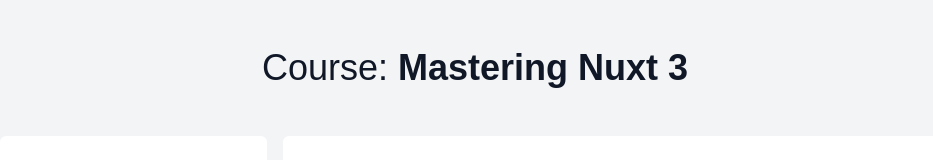
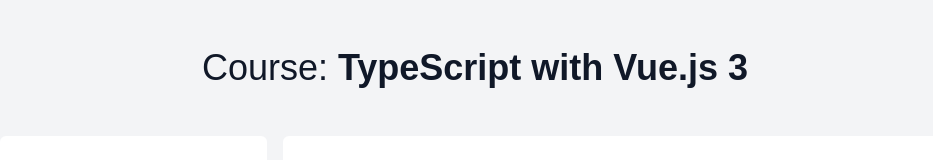
Before and after one commit to MartaSolo/course-platform, a Nuxt app: page /course/chapter/1-chapter-1/lesson/1-introduction-to-typescript-with-vue-js-3 in a window 1280 px wide. Shown: the top 160 px of the page, without its empty margins (165-1098 px from the left). Built offline with nearby package versions, Linux system fonts and the light colour scheme.

Commit message:
Add client side error handling

```diff
--- a/app/composables/useCourse.ts
+++ b/app/composables/useCourse.ts
@@ -1,14 +1,43 @@
 import courseData from "./courseData";
 
-export const useCourse = () => {
+type Lesson = {
+  title: string;
+  slug: string;
+  number: number;
+  downloadUrl: string;
+  sourceUrl?: string;
+  videoId: number;
+  text: string;
+  path: string;
+};
+
+type Chapter = {
+  title: string;
+  slug: string;
+  number: number;
+  lessons: Lesson[];
+};
+
+type Course = {
+  title: string;
+  chapters: Chapter[];
+};
+
+export const useCourse = (): Course => {
+  const chapters = courseData.chapters.map<Chapter>((chapter) => {
+    const lessons = chapter.lessons.map<Lesson>((lesson) => ({
+      ...lesson,
+      path: `/course/chapter/${chapter.slug}/lesson/${lesson.slug}`,
+    }));
+    return {
+      ...chapter,
+      lessons,
+    };
+  });
+
   return {
     ...courseData,
-    chapters: courseData.chapters.map((chapter) => ({
-      ...chapter,
-      lessons: chapter.lessons.map((lesson) => ({
-        ...lesson,
-        path: `/course/chapter/${chapter.slug}/lesson/${lesson.slug}`,
-      })),
-    })),
+    title: courseData.title,
+    chapters,
   };
 };
--- /dev/null
+++ b/app/layouts/default.vue
@@ -0,0 +1,11 @@
+<script setup lang="ts"></script>
+
+<template>
+  <div
+    class="p-12 bg-gray-100 w-full h-full min-h-screen flex flex-col items-center"
+  >
+    <slot />
+  </div>
+</template>
+
+<style scoped></style>
--- a/app/pages/course.vue
+++ b/app/pages/course.vue
@@ -1,21 +1,23 @@
 <script setup lang="ts">
-const { chapters } = useCourse();
+const { title, chapters } = useCourse();
+
+const handleClearError = () => {
+  clearError({ redirect: "/" });
+};
 </script>
 
 <template>
-  <div
-    class="p-12 bg-gray-100 w-full h-full min-h-screen flex flex-col items-center"
-  >
+  <div class="w-full flex flex-col items-center">
     <div class="prose mb-12">
       <h1>
         <span class="font-medium">
           Course:
-          <span class="font-bold">Mastering Nuxt 3</span>
+          <span class="font-bold">{{ title }}</span>
         </span>
       </h1>
     </div>
 
-    <div class="flex flex-row justify-center flex-grow">
+    <div class="flex flex-row justify-center grow">
       <div
         class="prose mr-4 p-8 bg-white rounded-md min-w-[20ch] max-w-[30ch] flex flex-col"
       >
@@ -44,7 +46,22 @@ const { chapters } = useCourse();
       </div>
 
       <div class="prose p-12 bg-white rounded-md w-full max-w-[75ch]">
-        <NuxtPage />
+        <NuxtErrorBoundary>
+          <NuxtPage />
+          <template #error="{ error }">
+            <div>
+              <p>Oh sth went wrong with the lesson</p>
+              <code>{{ error }}</code>
+              <p>{{ error.message }}</p>
+              <button
+                class="hover:cursor-pointer bg-gray-500 text-white font-bold py-1 px-3 rounded"
+                @click="handleClearError()"
+              >
+                Clear Error
+              </button>
+            </div>
+          </template>
+        </NuxtErrorBoundary>
       </div>
     </div>
   </div>
```
